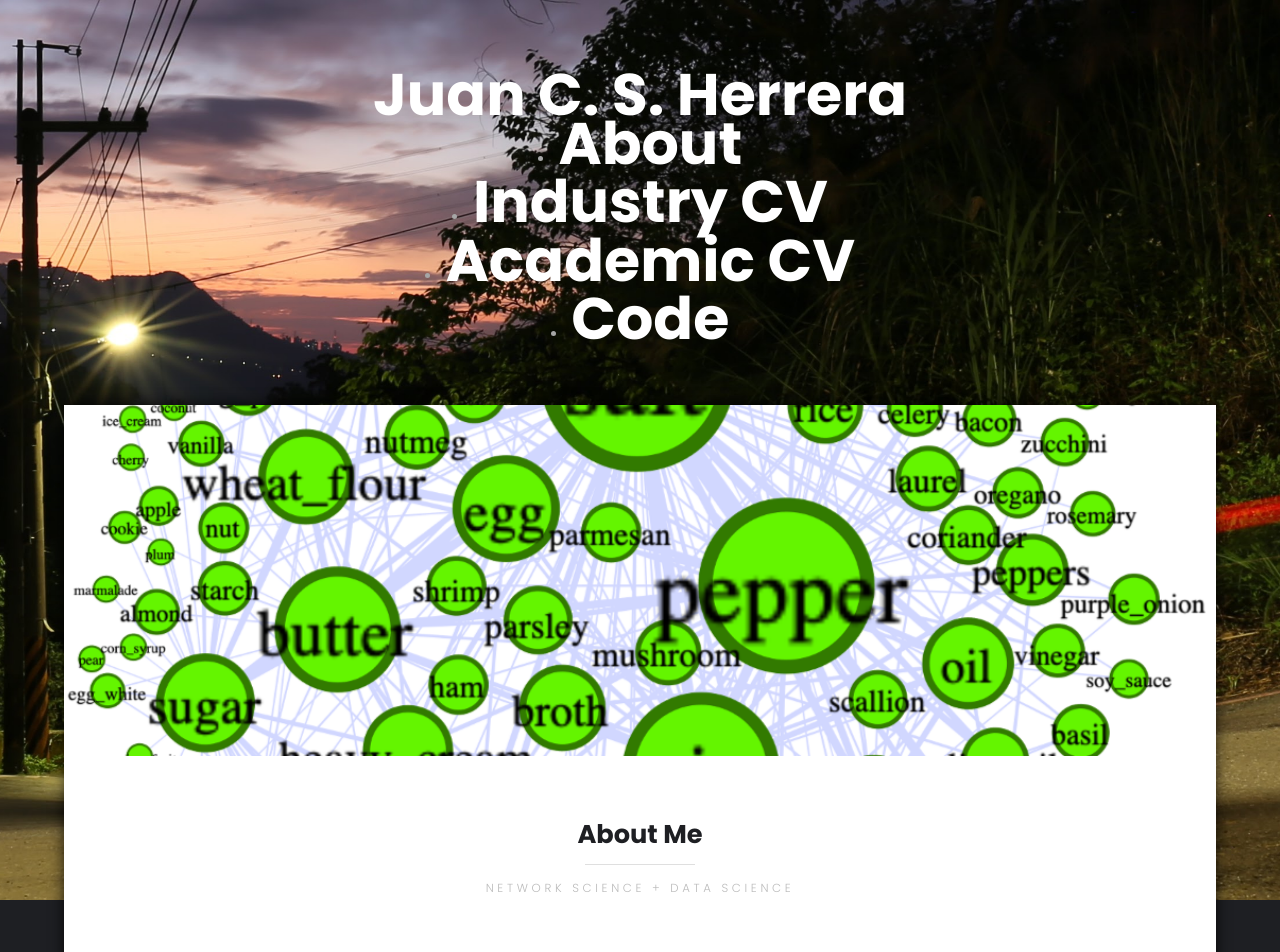
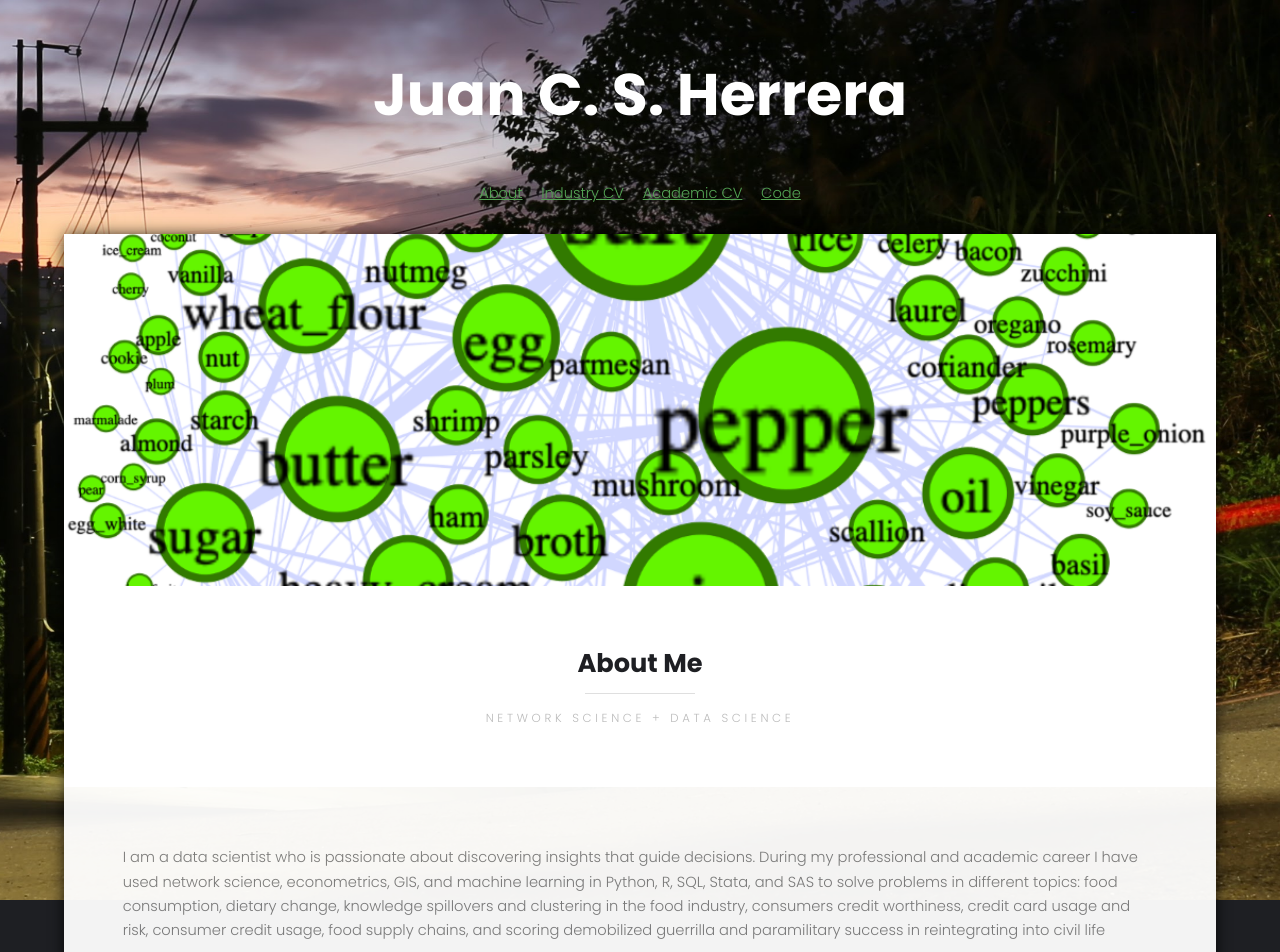
Before and after one commit to juancsherrera/juancsherrera.github.io, a Jekyll site: the page index.html, which Jekyll copies as it is, in a window 1280 px wide. Shown: the top 952 px of the page. Built offline with Jekyll 4.4.1, drawn with Linux system fonts in a browser that asks for light colours.

Commit message:
Update index.html

```diff
--- a/index.html
+++ b/index.html
@@ -11,16 +11,15 @@
 		<!-- Header -->
 			<header id="header">
 				<div class="logo"><a href="#">Juan C. S. Herrera
-					<span>
-					</br>
-					<li><a href="https://juancsherrera.github.io/about">About</a></li>
-					</br>
-	        		<li><a href="Industry_CV_2020_Juan_C_S_Herrera.png">Industry CV</a></li>
-	        		</br>
-					<li><a href="CV_AC_JUAN_2020_WEB.html">Academic CV</a></li>
-					</br>
-					<li><a href="https://github.com/juancsherrera">Code</a></li>
 				</span></a></div>
+				<div class="container">
+					<ul class="icons">
+						<li><a href="https://juancsherrera.github.io/about">About</a></li>
+						<li><a href="Industry_CV_2020_Juan_C_S_Herrera.png">Industry CV</a></li>
+						<li><a href="CV_AC_JUAN_2020_WEB.html">Academic CV</a></li>
+						<li><a href="https://github.com/juancsherrera">Code</a></li>
+					</ul>
+				</div>
 			</header>
 
 		<!-- Main -->
```
